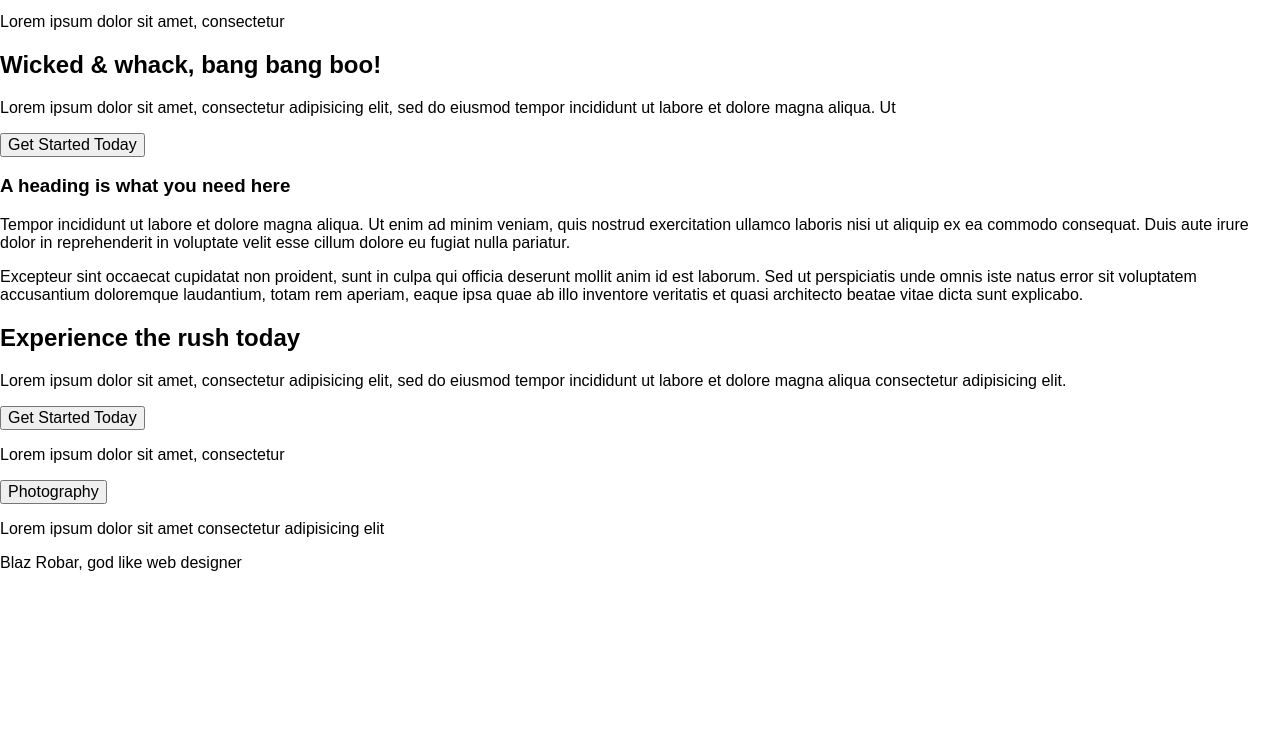
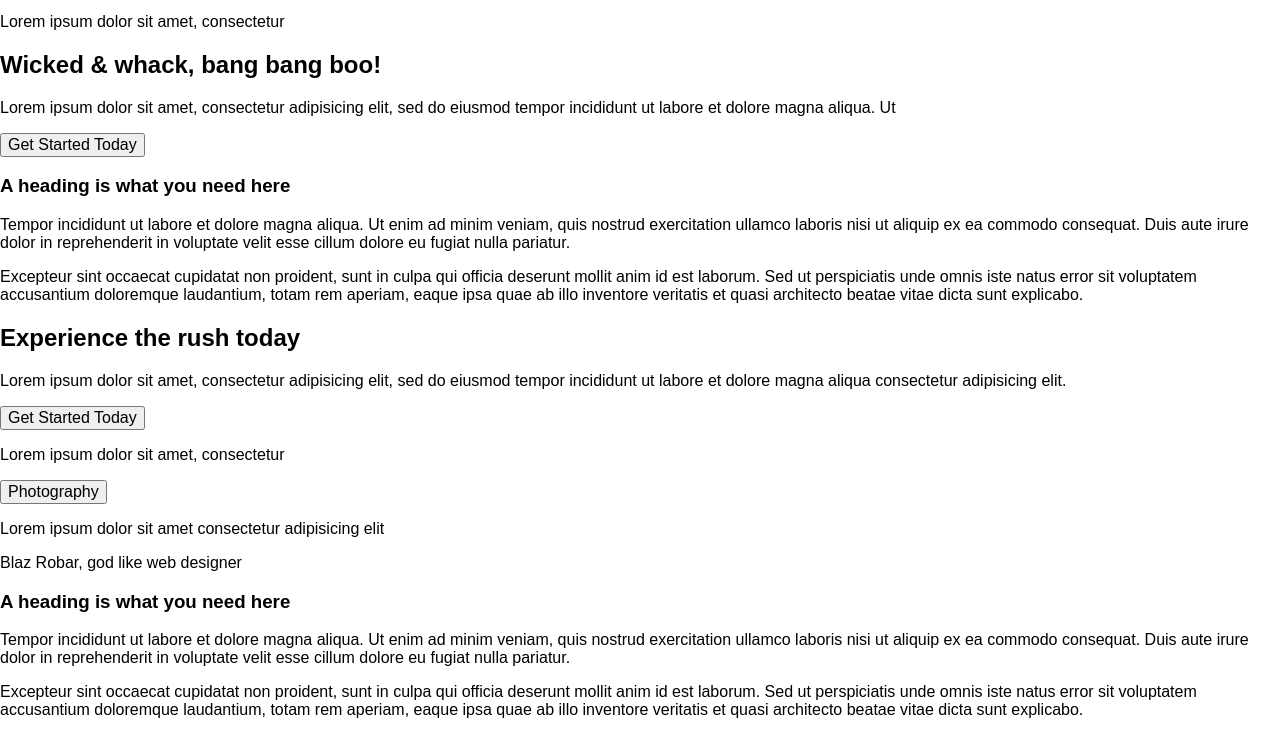
Before and after one commit to marcint87/pex, a website: page index.html in a window 1280 px wide. Shown: the part 271-1006 px from the top of the page. Before the commit the page ends 859 px from the top, so only its background shows below. Drawn offline with nearby package versions, Linux system fonts and the light colour scheme.

Commit message:
html for about section

```diff
--- a/index.html
+++ b/index.html
@@ -106,6 +106,18 @@
                 </div>
             </div>
         </section>
+        <section class="about">
+            <div class="container">
+                <div class="about-wrapper">
+                    <h3 class="about-heading">A heading is what you need here</h3>
+                    <p class="about-text">Tempor incididunt ut labore et dolore magna aliqua. Ut enim ad minim veniam, quis nostrud exercitation ullamco laboris nisi ut aliquip ex ea commodo consequat. Duis aute irure dolor in reprehenderit in voluptate velit esse cillum dolore eu fugiat nulla pariatur.</p>
+                    <p class="about-text-small">Excepteur sint occaecat cupidatat non proident, sunt in culpa qui officia deserunt mollit anim id est laborum. Sed ut perspiciatis unde omnis iste natus error sit voluptatem accusantium doloremque laudantium, totam rem aperiam, eaque ipsa quae ab illo inventore veritatis et quasi architecto beatae vitae dicta sunt explicabo.</p>
+                </div>
+            </div>
+            <div class="about-image">
+
+            </div>
+        </section>
 
 
 
```
